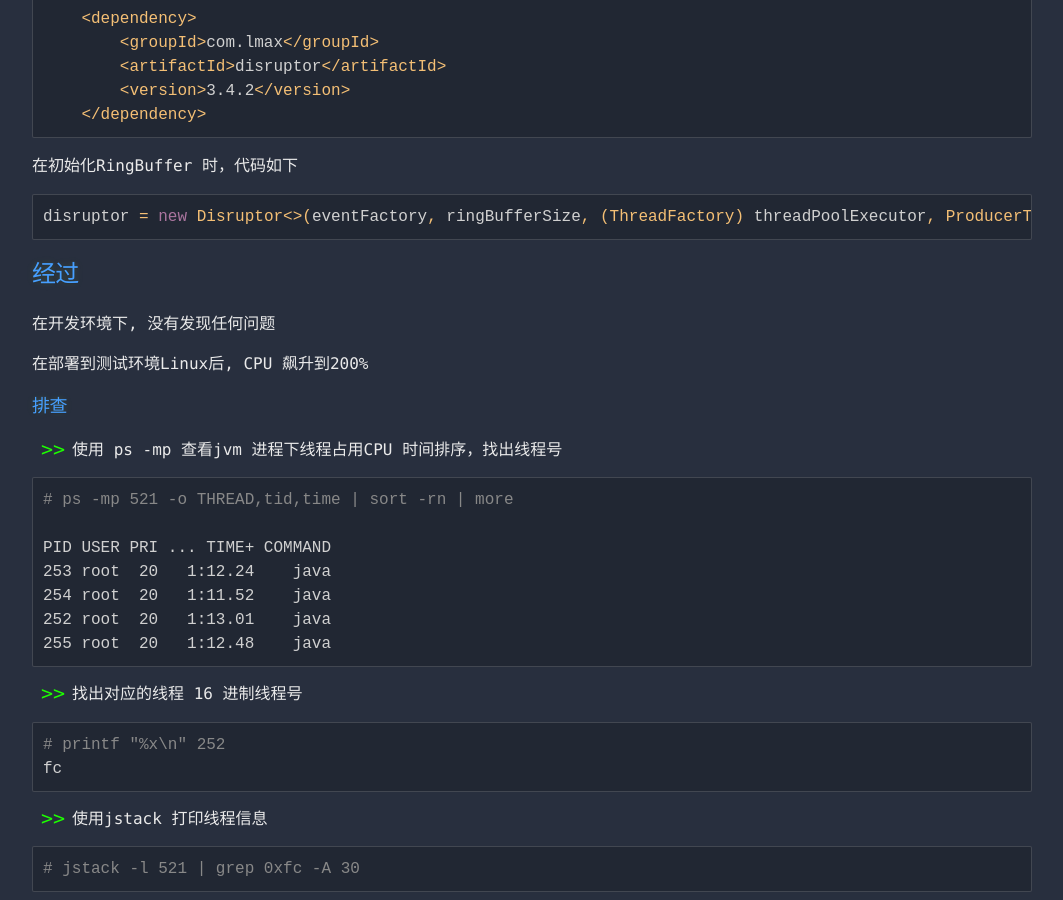
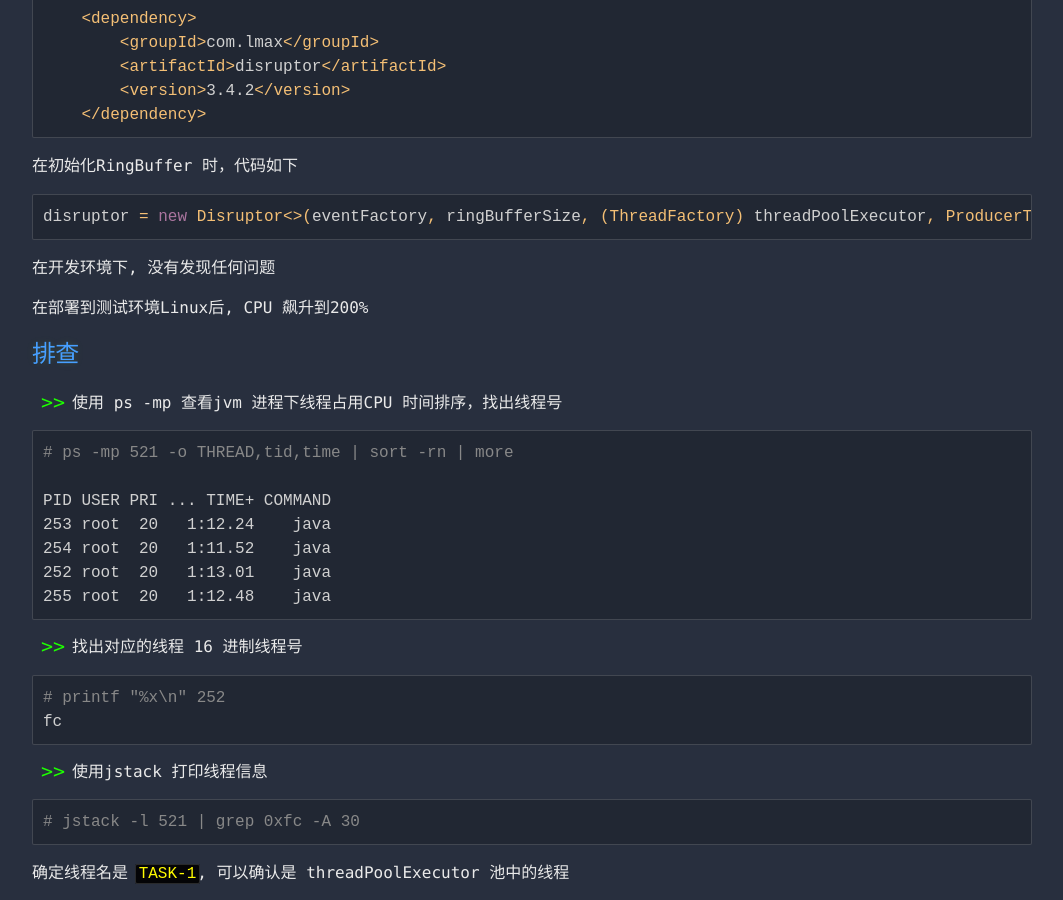
Before and after one commit to Ikki-Dai/blogs, a Jekyll site: the page built from _posts/2019-09-16-Disruptor CPU 问题.md, in a window 1280 px wide and 900 px high, scrolled down 345 px. Shown: the whole window, without its empty margins (108-1171 px from the left). Built offline with Jekyll 4.4.1, drawn with Linux system fonts in a browser that asks for light colours.

Commit message:
refact guideline

````diff
--- a/_posts/2019-09-16-Disruptor CPU 问题.md
+++ b/_posts/2019-09-16-Disruptor CPU 问题.md
@@ -16,13 +16,12 @@
 disruptor = new Disruptor<>(eventFactory, ringBufferSize, (ThreadFactory) threadPoolExecutor, ProducerType.MULTI, new SleepingWaitStrategy())
 ```
 
-## 经过
 
 在开发环境下, 没有发现任何问题
 
 在部署到测试环境Linux后, CPU 飙升到200%
 
-### 排查
+## 排查
 - 使用 ps -mp 查看jvm 进程下线程占用CPU 时间排序，找出线程号
 
 ```shell
````
